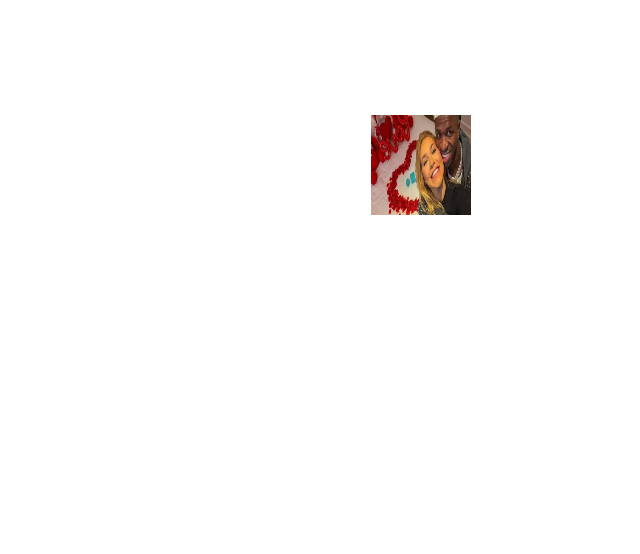
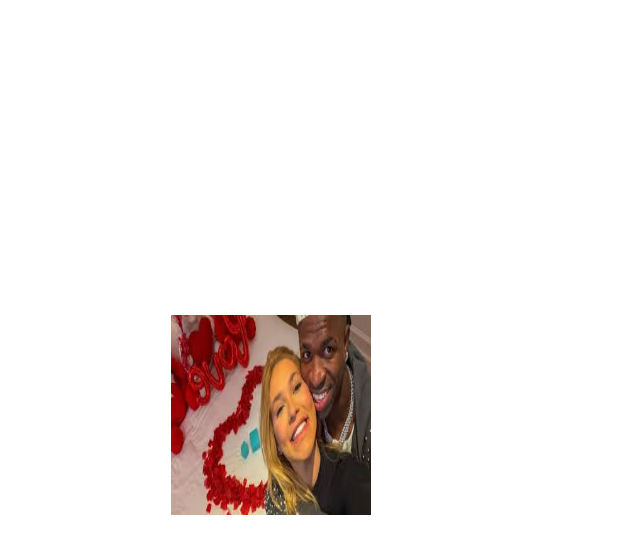
Before and after one commit to luwalacheski/movimento, a plain HTML site: page index.html in a window 1280 px wide. Shown: the whole page, without its empty margins (469-1109 px from the left). Drawn offline with Linux system fonts and the light colour scheme.

Commit message:
Update style.css

```diff
--- a/style.css
+++ b/style.css
@@ -9,8 +9,8 @@ body {
 /* O mais importante: 'position: absolute' permite que 'top' e 'left' sejam controlados. */
 #imagemMovel {
     position: absolute;
-    width: 100px; /* Exemplo: ajuste o tamanho */
-    height: 100px; /* Exemplo: ajuste o tamanho */
+    width: 200px; /* Exemplo: ajuste o tamanho */
+    height: 200px; /* Exemplo: ajuste o tamanho */
     /* Define a posição inicial */
     top: 50px;
     left: 50px;
```
